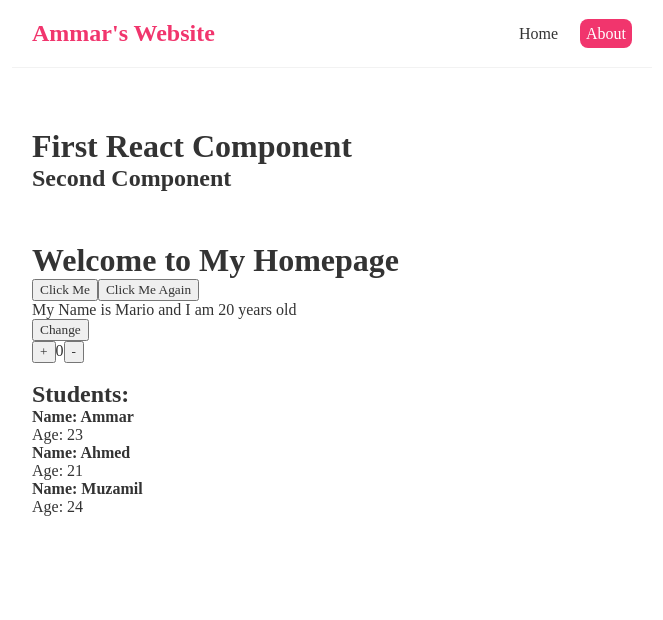
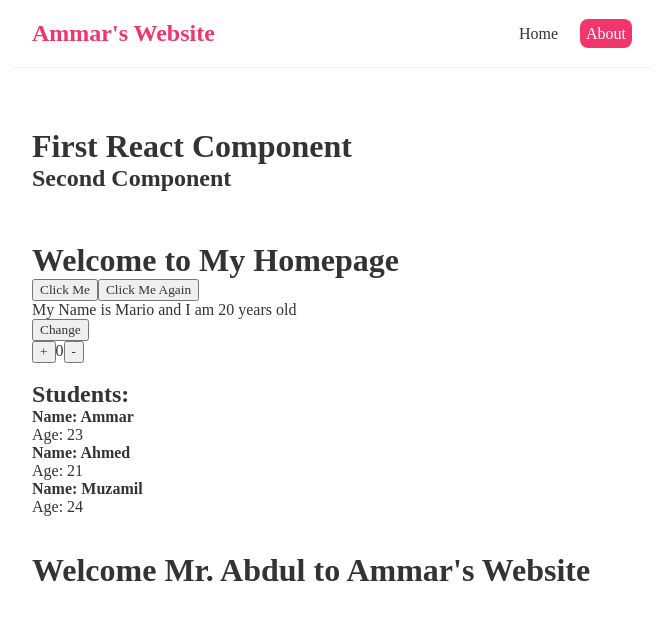
Before and after one commit to ammarlodhi255/enterprise_development, a React (Create React App) app in the folder react_app/: page / in a window 1280 px wide. Shown: the top 620 px of the page, without its empty margins (308-971 px from the left). Built offline with nearby package versions, Linux system fonts and the light colour scheme.

Commit message:
add welcome.js. try props and fix increment, decrement

```diff
--- a/react_app/src/Home.js
+++ b/react_app/src/Home.js
@@ -1,4 +1,5 @@
 import { useState } from 'react';
+import Welcome from './Welcome';
 
 const Home = () => {
 
@@ -23,11 +24,11 @@ const Home = () => {
     const [value, setValue] = useState(0);
 
     const handleIncrement = () => {
-        setValue(value + 1);
+        setValue(prev => prev + 1);
     }
 
     const handleDecrement = () => {
-        setValue(value - 1);
+        setValue(prev => prev - 1);
     }
 
 
@@ -60,6 +61,9 @@ const Home = () => {
                     </div>
                 ))}
             </div>
+
+            <br /><br />
+            <Welcome title={'Mr.'} name={'Abdul'} />
         </div>
     );
 }
--- /dev/null
+++ b/react_app/src/Welcome.js
@@ -0,0 +1,9 @@
+const Welcome = ({ title, name }) => {
+    return (
+        <div className="welcome-guest">
+            <h1>Welcome {title} {name} to Ammar's Website</h1>
+        </div>
+    );
+}
+
+export default Welcome;
```
